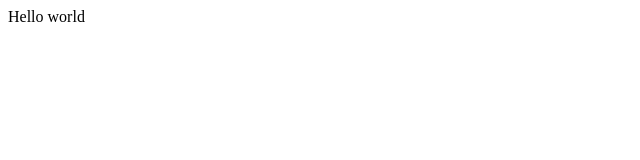
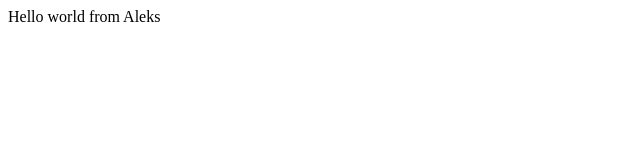
Before and after one commit to horvat99/random-project, a plain HTML site: page index.html in a window 1280 px wide. Shown: the full height of the page, 0-640 px from the left. Drawn offline with Linux system fonts and the light colour scheme.

Commit message:
Creted welcome page

```diff
--- a/index.html
+++ b/index.html
@@ -5,6 +5,6 @@
     <title>Title</title>
 </head>
 <body>
-Hello world
+Hello world from Aleks
 </body>
 </html>
```
